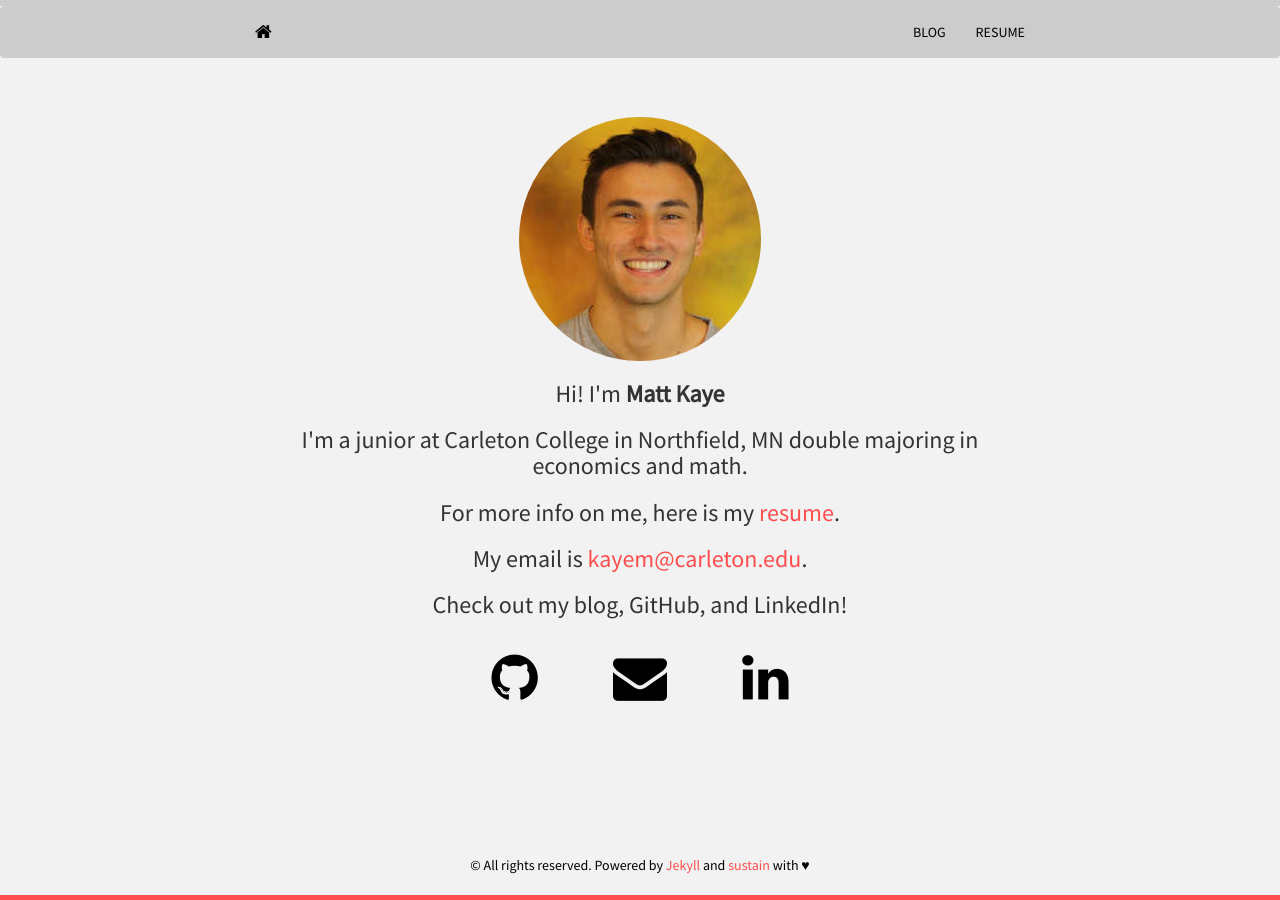
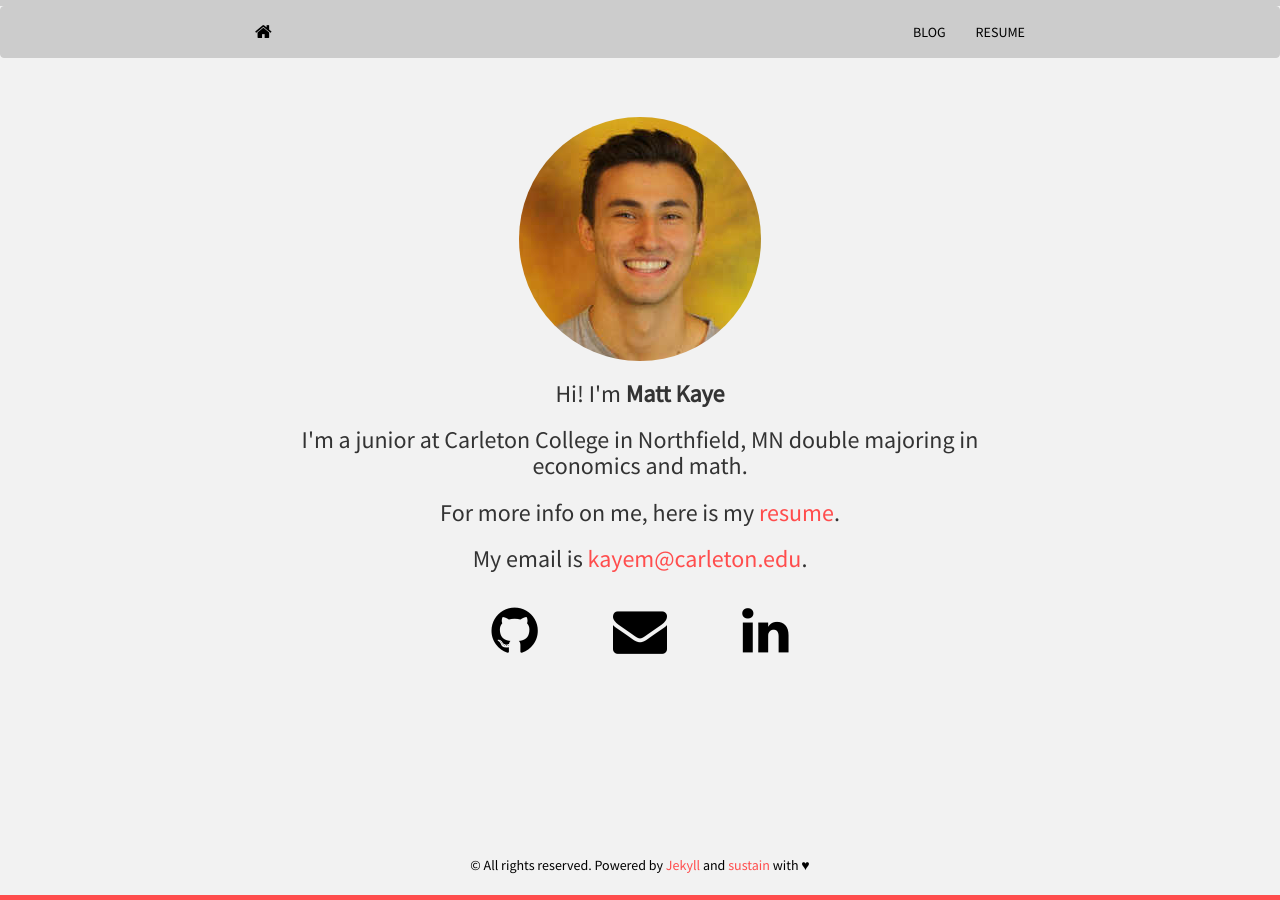
Before and after one commit to mrkaye97/mrkaye97.github.io, a Jekyll site: the page built from index.html, in a window 1280 px wide. Built offline with Jekyll 4.4.1, drawn with Linux system fonts in a browser that asks for light colours; nearby versions of some CDN libraries; the list of posts is cut into pages by our own code.

Commit message:
Update index.html

```diff
--- a/index.html
+++ b/index.html
@@ -11,7 +11,6 @@ layout: home
 	  <h3>I'm a junior at Carleton College in Northfield, MN double majoring in economics and math.</h3>
 	  <h3>For more info on me, here is my <a href="Matthew_Kaye_Resume.pdf">resume</a>.</h3>
 	  <h3>My email is <a href="mailto:{{ site.email}}">kayem@carleton.edu</a>.</h3>
-	  <h3>Check out my blog, GitHub, and LinkedIn!</h3>
 	  {% include social.html %}
 	</div>
 </section>
```
